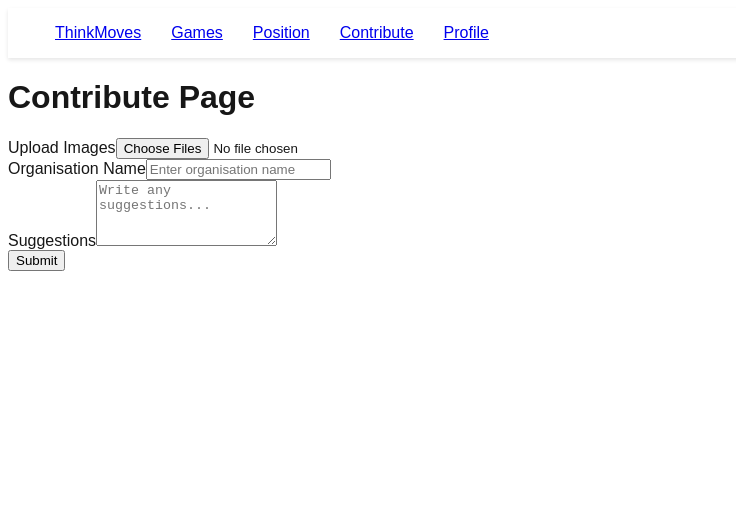
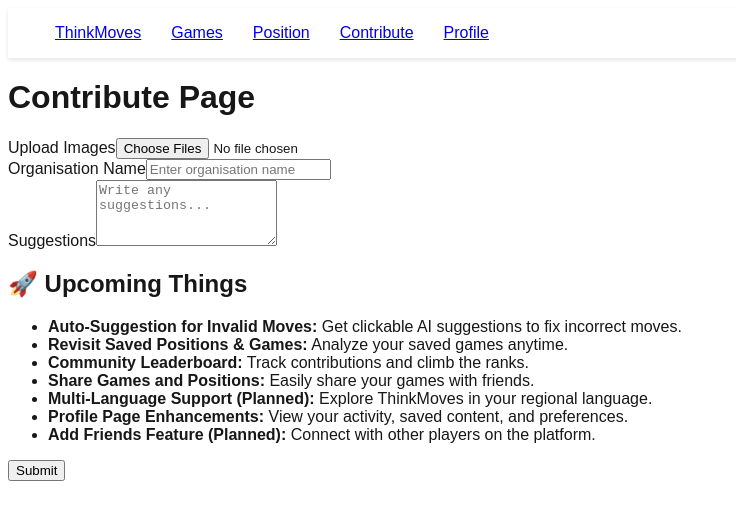
Before and after one commit to thinkmoves2025/thinkmovesui, a Next.js app: page /contribute in a window 1280 px wide. Shown: the top 520 px of the page, without its empty margins (0-736 px from the left). Built offline with nearby package versions, Linux system fonts and the light colour scheme; sample sign-in values are in the browser's storage.

Commit message:
Added Upcoming Features Section

```diff
--- a/src/app/contribute/page.tsx
+++ b/src/app/contribute/page.tsx
@@ -98,6 +98,21 @@
             />
           </div>
 
+          {/* Upcoming Features Section */}
+<div className="mt-10 space-y-4 bg-white shadow-md rounded-lg p-6 border border-gray-200">
+  <h2 className="text-2xl font-semibold text-gray-800 mb-2">🚀 Upcoming Things</h2>
+  <ul className="list-disc list-inside text-gray-700 space-y-2 text-base">
+    <li><strong>Auto-Suggestion for Invalid Moves:</strong> Get clickable AI suggestions to fix incorrect moves.</li>
+    <li><strong>Revisit Saved Positions & Games:</strong> Analyze your saved games anytime.</li>
+    <li><strong>Community Leaderboard:</strong> Track contributions and climb the ranks.</li>
+    <li><strong>Share Games and Positions:</strong> Easily share your games with friends.</li>
+    <li><strong>Multi-Language Support (Planned):</strong> Explore ThinkMoves in your regional language.</li>
+    <li><strong>Profile Page Enhancements:</strong> View your activity, saved content, and preferences.</li>
+    <li><strong>Add Friends Feature (Planned):</strong> Connect with other players on the platform.</li>
+  </ul>
+</div>
+
+
           {/* Submit Button (inactive) */}
           <div>
             <button
@@ -107,11 +122,13 @@
     Submit
   </button>
 </div>
-
         </div>
       ) : (
         <p className="text-lg text-red-600">Please log in to contribute.</p>
       )}
     </div>
+
+
+
   );
 }
```
